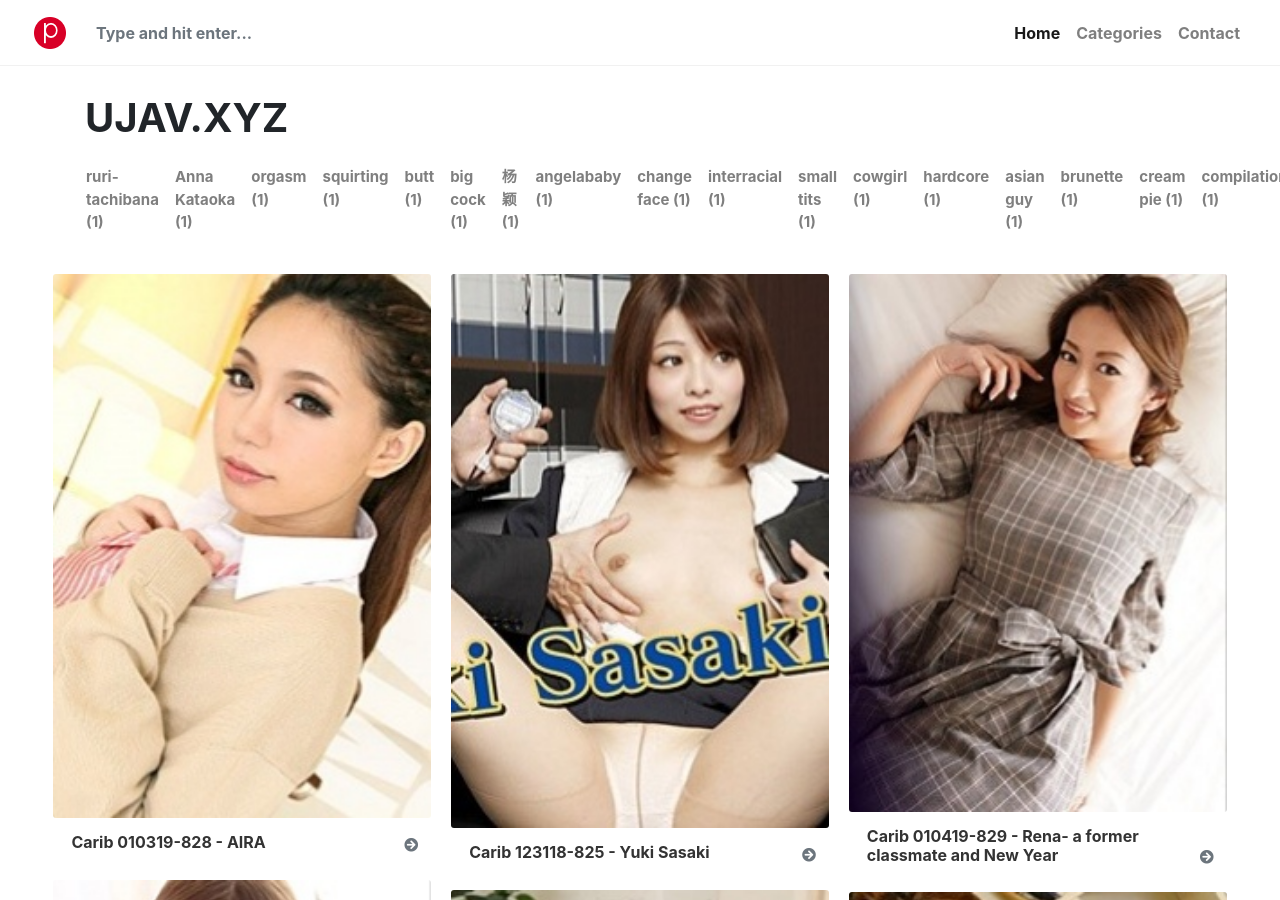
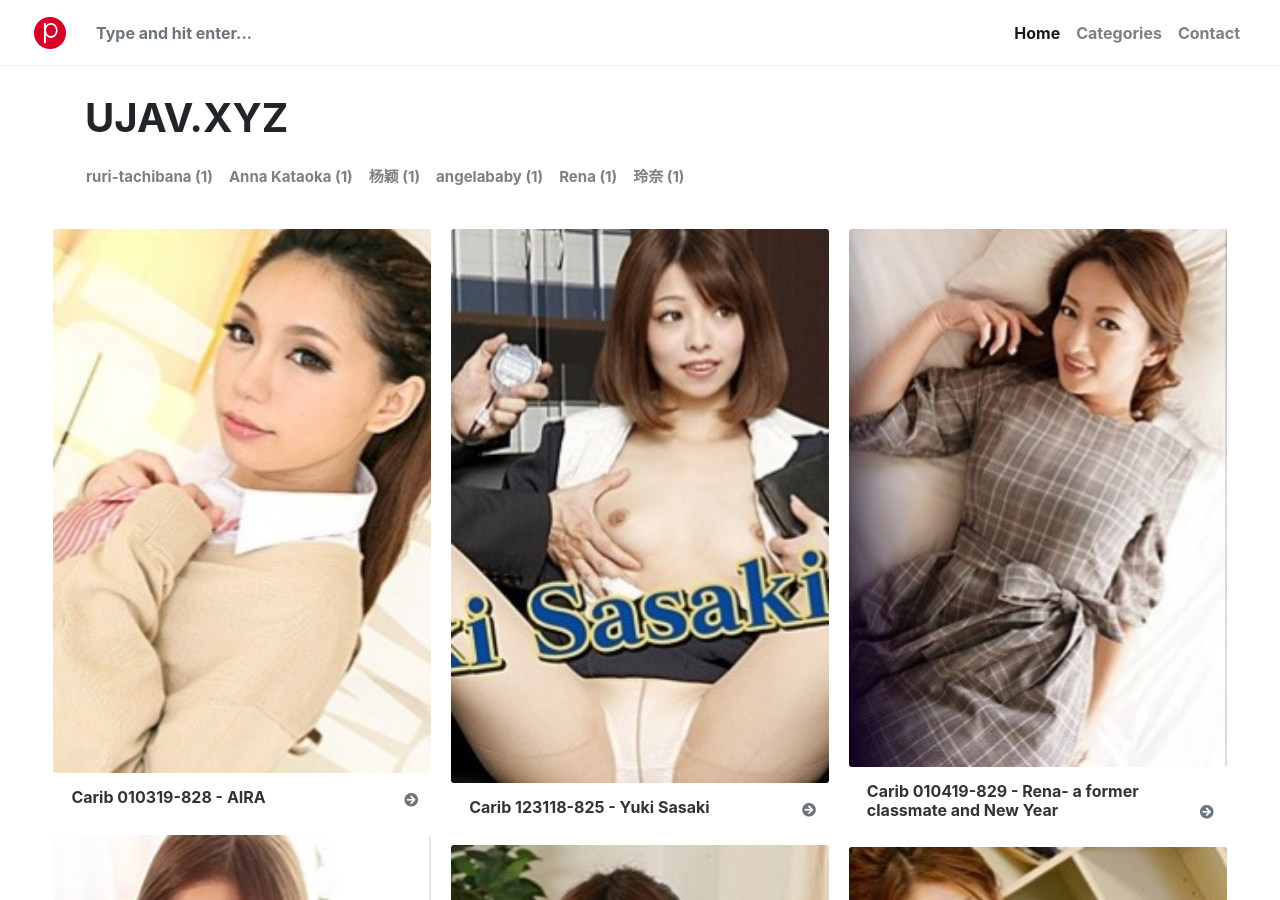
Before and after one commit to ujav/u, a Jekyll site: the page built from index.html, in a window 1280 px wide and 900 px high. Built offline with Jekyll 4.4.1, drawn with Linux system fonts in a browser that asks for light colours; nearby versions of some CDN libraries; library files that are not in the unit come from our copies; the list of posts is cut into pages by our own code.

Commit message:
Update 2019-01-06-Angelababy.md

```diff
--- a/_posts/2019-01-06-Angelababy.md
+++ b/_posts/2019-01-06-Angelababy.md
@@ -4,7 +4,7 @@
 
 metadate: "hide"
 
-categories: [orgasm, squirting, butt, big cock, 杨颖, angelababy, change face, interracial, small tits, cowgirl, hardcore, asian guy, brunette, cream pie, compilation, doggy style]
+categories: [杨颖, angelababy ]
 
 image: "/assets/images/Angelababy.jpg"
 
```
